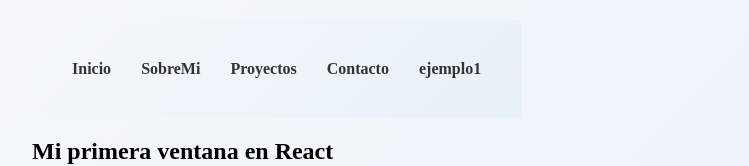
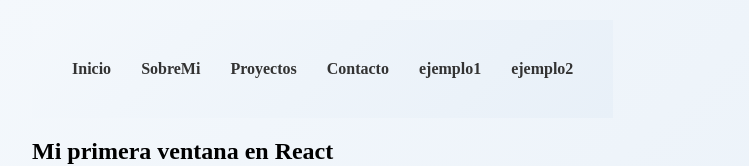
Before and after one commit to P-cpu-cell/portafolio, a React (Vite) app: page /portafolio/ejemplo1 in a window 1280 px wide. Shown: the top 166 px of the page, without its empty margins (8-757 px from the left). Built offline with nearby package versions, Linux system fonts and the light colour scheme.

Commit message:
creacion ejemplo2

```diff
--- a/src/App.jsx
+++ b/src/App.jsx
@@ -9,6 +9,7 @@ import Proyectos from "./pages/Proyectos";
 import SobreMi from "./pages/SobreMi";
 import Contacto from "./pages/Contacto";
 import Ejemplo1 from "./pages/ejemplo1";
+import Ejemplo2 from ".pages/ejemplo2";
 
 
 function App() {
@@ -27,6 +28,7 @@ function App() {
           <Route path="/Contacto" element={<Contacto />} />
 
           <Route path="/ejemplo1" element={<Ejemplo1 />} />
+          <Route path="/ejemplo2" element={<Ejemplo2 />} />
         </Routes>
       </BrowserRouter>
     </main>
--- a/src/components/Menu.jsx
+++ b/src/components/Menu.jsx
@@ -10,6 +10,9 @@ function Menu() {
         <Link to="/Proyectos">Proyectos</Link>
         <Link to="/Contacto">Contacto</Link>
         <Link to="/ejemplo1">ejemplo1</Link>
+        <Link to="/ejemplo2">ejemplo2</Link>
+
+
       </nav>
     </main>
   );
```
Also changed, not shown: src/pages/ejemplo.jsx (added).
